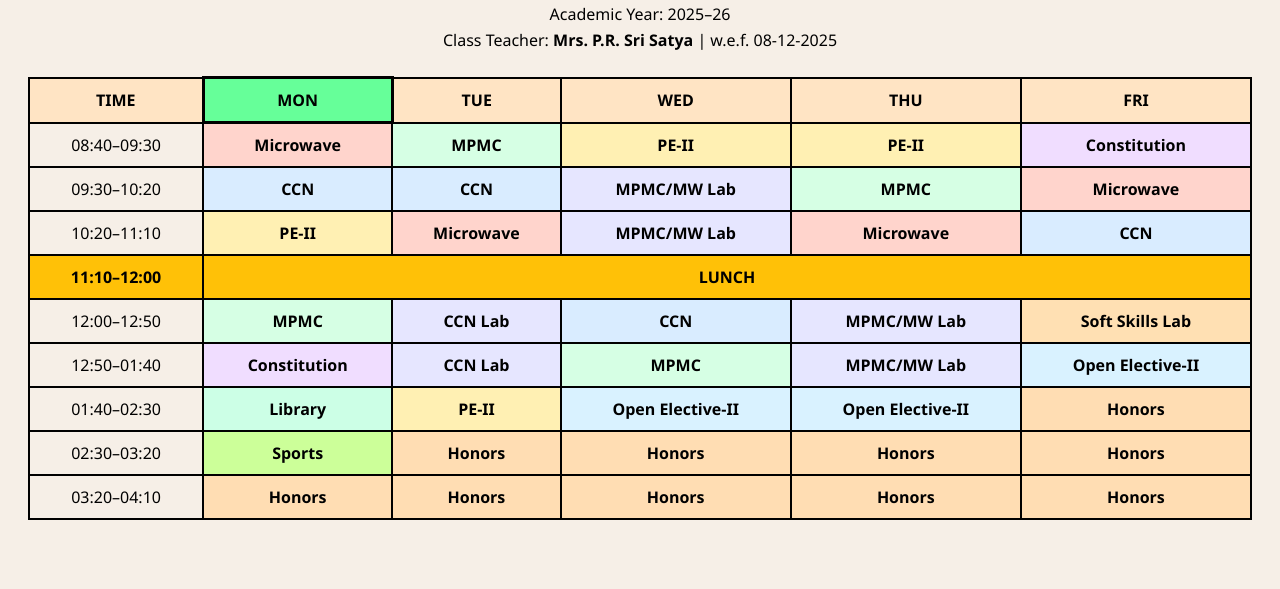
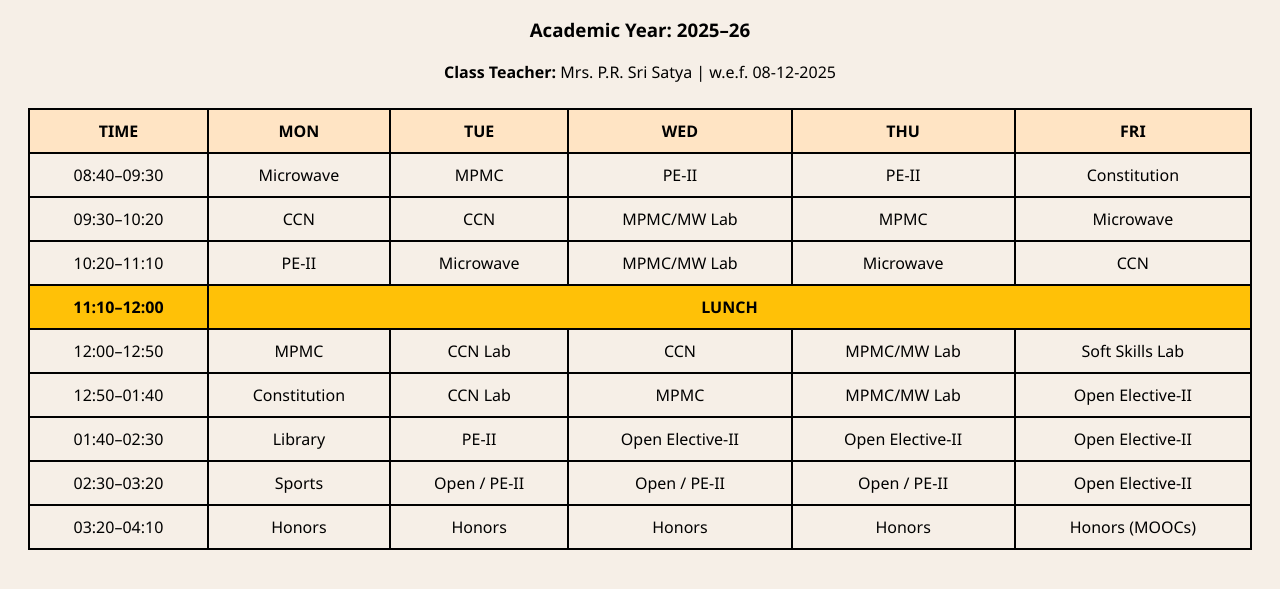
Before and after one commit to shashank4521/timetable, a plain HTML site: page index.html in a window 1280 px wide. Shown: the part 103-692 px from the top of the page. Drawn offline with Linux system fonts and the light colour scheme.

```diff
--- a/index.html
+++ b/index.html
@@ -2,64 +2,52 @@
 <html lang="en">
 <head>
   <meta charset="UTF-8">
-  <title>ECE VI Sem Timetable</title>
+  <title>VI Sem ECE – Section III</title>
   <meta name="viewport" content="width=device-width, initial-scale=1.0">
   <link rel="stylesheet" href="style.css">
-
-  <script>
-    window.onload = function () {
-      const days = ["sun", "mon", "tue", "wed", "thu", "fri", "sat"];
-      const today = days[new Date().getDay()];
-      const todayCol = document.getElementById(today);
-      if (todayCol) todayCol.classList.add("today");
-    };
-  </script>
 </head>
 
 <body>
-
+  <div class="container">
     <h1>VI Sem ECE – Section III</h1>
-<p class="sub">Academic Year: 2025–26</p>
-<p class="sub">Class Teacher: <b>Mrs. P.R. Sri Satya</b> | w.e.f. 08-12-2025</p>
+    <h3>Academic Year: 2025–26</h3>
+    <p><b>Class Teacher:</b> Mrs. P.R. Sri Satya | w.e.f. 08-12-2025</p>
 
     <table>
-  <thead>
       <tr>
         <th>TIME</th>
-      <th id="mon">MON</th>
-      <th id="tue">TUE</th>
-      <th id="wed">WED</th>
-      <th id="thu">THU</th>
-      <th id="fri">FRI</th>
+        <th>MON</th>
+        <th>TUE</th>
+        <th>WED</th>
+        <th>THU</th>
+        <th>FRI</th>
       </tr>
-  </thead>
 
-  <tbody>
       <tr>
         <td>08:40–09:30</td>
-      <td class="subj microwave">Microwave</td>
-      <td class="subj mpmc">MPMC</td>
-      <td class="subj pe">PE-II</td>
-      <td class="subj pe">PE-II</td>
-      <td class="subj constitution">Constitution</td>
+        <td class="sub-mw">Microwave</td>
+        <td class="sub-mpmc">MPMC</td>
+        <td class="sub-pe">PE-II</td>
+        <td class="sub-pe">PE-II</td>
+        <td class="sub-ci">Constitution</td>
       </tr>
 
       <tr>
         <td>09:30–10:20</td>
-      <td class="subj ccn">CCN</td>
-      <td class="subj ccn">CCN</td>
-      <td class="subj lab">MPMC/MW Lab</td>
-      <td class="subj mpmc">MPMC</td>
-      <td class="subj microwave">Microwave</td>
+        <td class="sub-ccn">CCN</td>
+        <td class="sub-ccn">CCN</td>
+        <td class="sub-lab">MPMC/MW Lab</td>
+        <td class="sub-mpmc">MPMC</td>
+        <td class="sub-mw">Microwave</td>
       </tr>
 
       <tr>
         <td>10:20–11:10</td>
-      <td class="subj pe">PE-II</td>
-      <td class="subj microwave">Microwave</td>
-      <td class="subj lab">MPMC/MW Lab</td>
-      <td class="subj microwave">Microwave</td>
-      <td class="subj ccn">CCN</td>
+        <td class="sub-pe">PE-II</td>
+        <td class="sub-mw">Microwave</td>
+        <td class="sub-lab">MPMC/MW Lab</td>
+        <td class="sub-mw">Microwave</td>
+        <td class="sub-ccn">CCN</td>
       </tr>
 
       <tr class="lunch">
@@ -69,50 +57,52 @@
 
       <tr>
         <td>12:00–12:50</td>
-      <td class="subj mpmc">MPMC</td>
-      <td class="subj lab">CCN Lab</td>
-      <td class="subj ccn">CCN</td>
-      <td class="subj lab">MPMC/MW Lab</td>
-      <td class="subj soft">Soft Skills Lab</td>
+        <td class="sub-mpmc">MPMC</td>
+        <td class="sub-lab">CCN Lab</td>
+        <td class="sub-ccn">CCN</td>
+        <td class="sub-lab">MPMC/MW Lab</td>
+        <td class="sub-lab">Soft Skills Lab</td>
       </tr>
 
       <tr>
         <td>12:50–01:40</td>
-      <td class="subj constitution">Constitution</td>
-      <td class="subj lab">CCN Lab</td>
-      <td class="subj mpmc">MPMC</td>
-      <td class="subj lab">MPMC/MW Lab</td>
-      <td class="subj open">Open Elective-II</td>
+        <td class="sub-ci">Constitution</td>
+        <td class="sub-lab">CCN Lab</td>
+        <td class="sub-mpmc">MPMC</td>
+        <td class="sub-lab">MPMC/MW Lab</td>
+        <td class="sub-oe">Open Elective-II</td>
       </tr>
 
       <tr>
         <td>01:40–02:30</td>
-      <td class="subj library">Library</td>
-      <td class="subj pe">PE-II</td>
-      <td class="subj open">Open Elective-II</td>
-      <td class="subj open">Open Elective-II</td>
-      <td class="subj honors">Honors</td>
+        <td class="sub-lib">Library</td>
+        <td class="sub-pe">PE-II</td>
+        <td class="sub-oe">Open Elective-II</td>
+        <td class="sub-oe">Open Elective-II</td>
+        <td class="sub-oe">Open Elective-II</td>
       </tr>
 
+      <!-- ✅ CORRECTED SLOT -->
       <tr>
         <td>02:30–03:20</td>
-      <td class="subj sports">Sports</td>
-      <td class="subj honors">Honors</td>
-      <td class="subj honors">Honors</td>
-      <td class="subj honors">Honors</td>
-      <td class="subj honors">Honors</td>
+        <td class="sub-sports">Sports</td>
+        <td class="sub-oe">Open / PE-II</td>
+        <td class="sub-oe">Open / PE-II</td>
+        <td class="sub-oe">Open / PE-II</td>
+        <td class="sub-oe">Open Elective-II</td>
       </tr>
 
+      <!-- ✅ HONORS ONLY AFTER 3:20 -->
       <tr>
         <td>03:20–04:10</td>
-      <td class="subj honors">Honors</td>
-      <td class="subj honors">Honors</td>
-      <td class="subj honors">Honors</td>
-      <td class="subj honors">Honors</td>
-      <td class="subj honors">Honors</td>
+        <td class="sub-hon">Honors</td>
+        <td class="sub-hon">Honors</td>
+        <td class="sub-hon">Honors</td>
+        <td class="sub-hon">Honors</td>
+        <td class="sub-hon">Honors (MOOCs)</td>
       </tr>
-  </tbody>
+
     </table>
-
+  </div>
 </body>
 </html>
```
Lines whose indentation alone changed are shown as unchanged.
